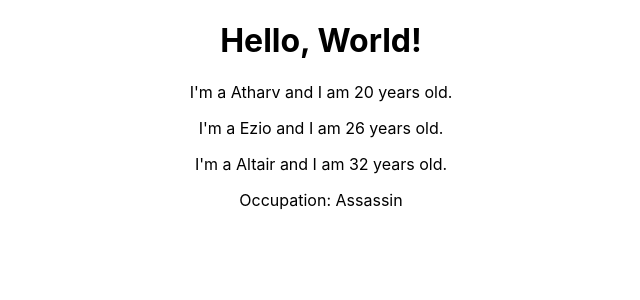
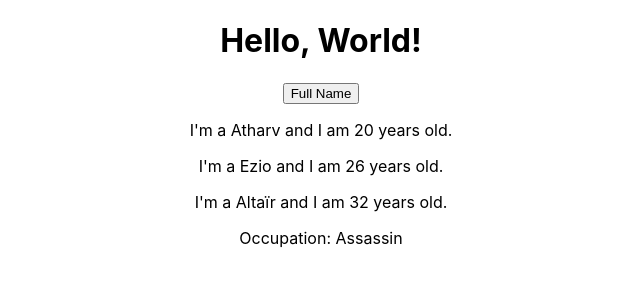
Before and after one commit to 3atharvkurdukar/udemy-react, a React (Create React App) app: page / in a window 1280 px wide. Shown: the top 300 px of the page, without its empty margins (319-959 px from the left). Built offline with nearby package versions, Linux system fonts and the light colour scheme.

Commit message:
Manipulating state using event handler

```diff
--- a/src/App.js
+++ b/src/App.js
@@ -9,14 +9,28 @@ class App extends Component {
     persons: [
       { name: 'Atharv', age: 20 },
       { name: 'Ezio', age: 26 },
-      { name: 'Altair', age: 32 }
+      { name: 'Altaïr', age: 32 }
     ]
   };
+
+  switchNameHandler = () => {
+
+    const newPersons = [
+      { name: 'Atharv Kurdukar', age: 20 },
+      { name: 'Ezio Auditore', age: 26 },
+      { name: 'Altaïr Ibn-La\'Ahad', age: 32 }
+    ];
+    this.setState({
+      persons: newPersons
+    });
+  };
+
   // There must be exactly one root element in 'return'
   render() {
     return (
       <div className="App">
         <h1>Hello, World!</h1>
+        <button onClick={this.switchNameHandler}>Full Name</button>
         <Person name={this.state.persons[0].name} age={this.state.persons[0].age} />
         <Person name={this.state.persons[1].name} age={this.state.persons[1].age} />
         <Person name={this.state.persons[2].name} age={this.state.persons[2].age}>Occupation: Assassin</Person>
```
